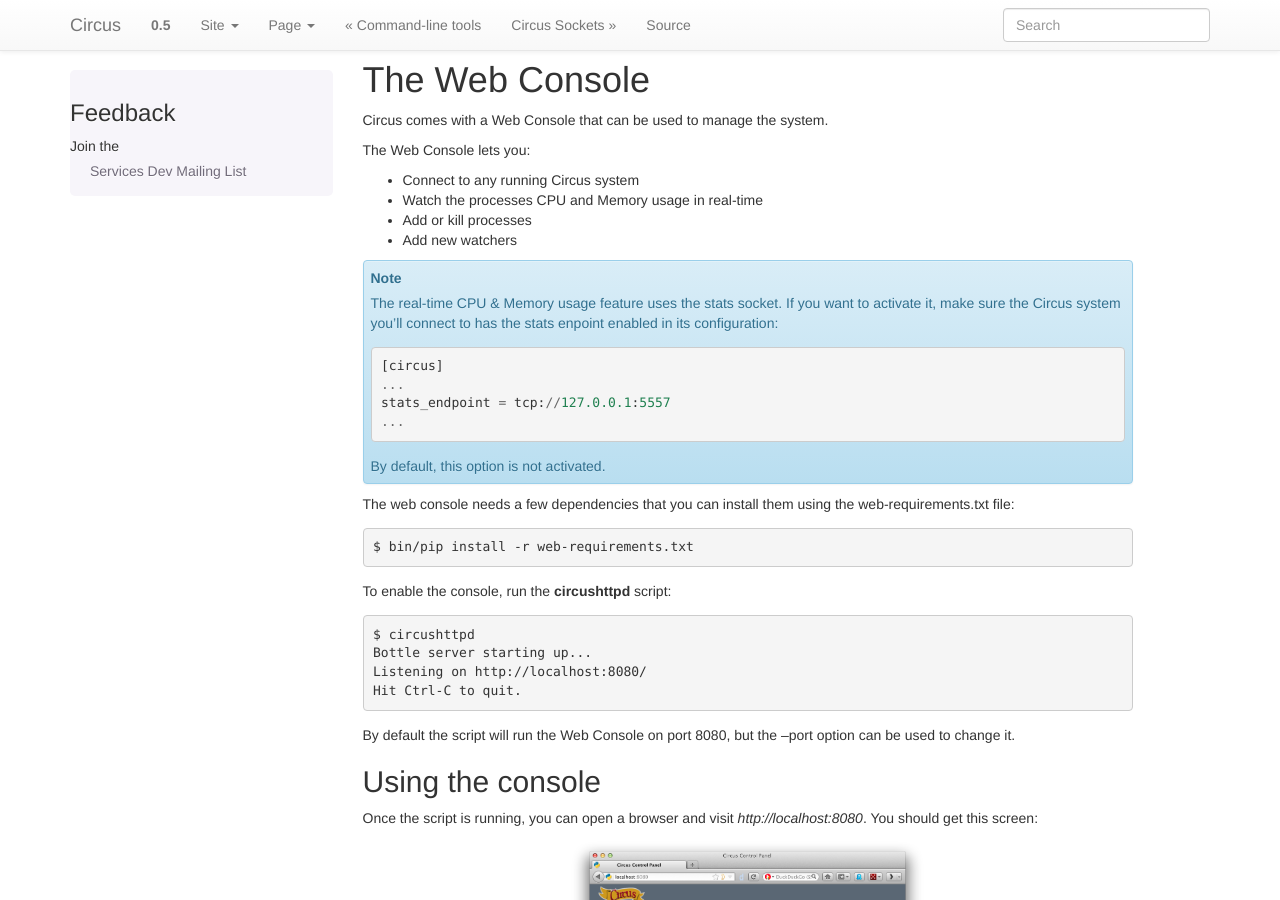
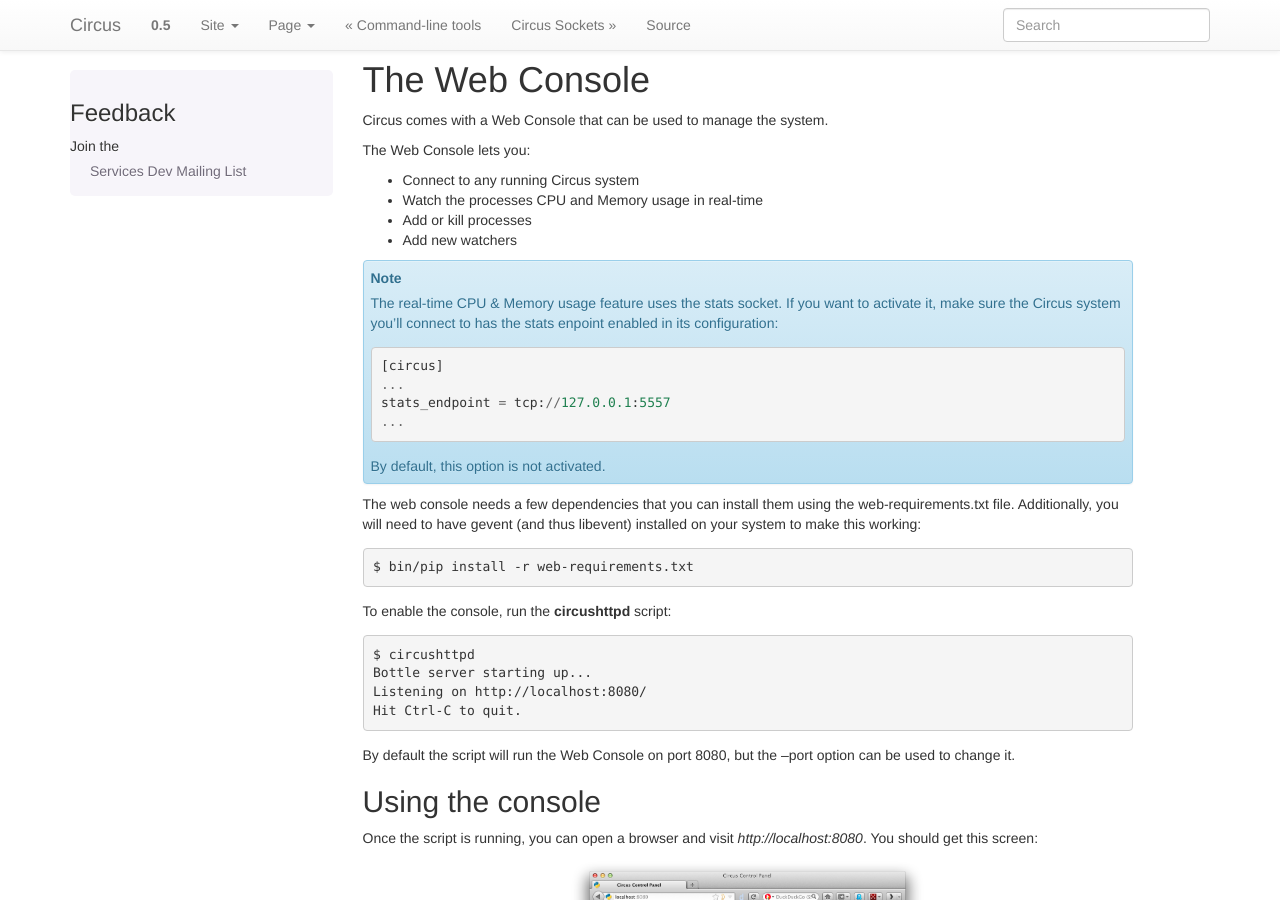
Before and after one commit to circus-tent/circus, a Sphinx documentation site: the page built from docs/source/circushttpd.rst, in a window 1280 px wide and 900 px high. Built offline with Sphinx 7.4.7, drawn with Linux system fonts in a browser that asks for light colours; pages that are not in the unit, such as notebooks, are missing from menus.

Commit message:
specify that we need libevent to make circushttpd work

```diff
--- a/docs/source/circushttpd.rst
+++ b/docs/source/circushttpd.rst
@@ -26,7 +26,8 @@
    By default, this option is not activated.
 
 The web console needs a few dependencies that you can install them using the
-web-requirements.txt file::
+web-requirements.txt file. Additionally, you will need to have gevent (and thus
+libevent) installed on your system to make this working::
 
     $ bin/pip install -r web-requirements.txt
 
```
